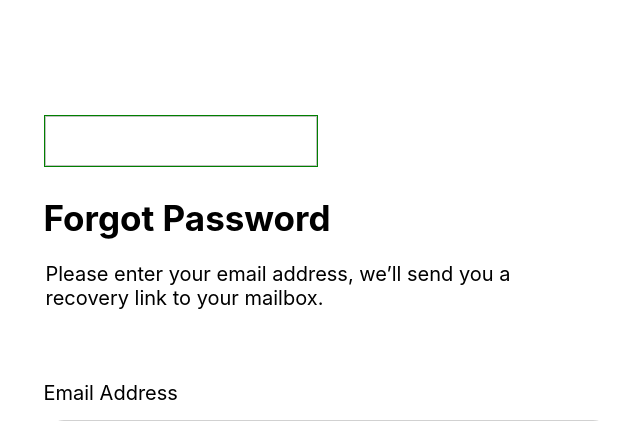
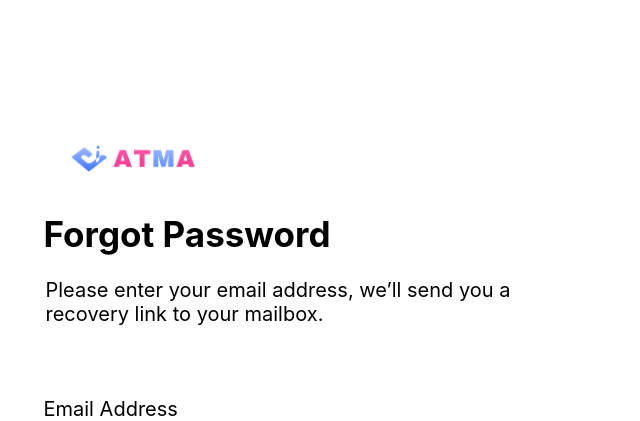
Before and after one commit to Sigmahs/911webdevrepo, a Django app: template emotions/templates/emotions/forgot_password_01.html in a window 1280 px wide. Shown: the top 421 px of the page, without its empty margins (324-964 px from the left). Run offline with Django 3.2, Linux system fonts and the light colour scheme; the template is opened without the code that fills it, so the values that code supplies are empty.

Commit message:
update img src

```diff
--- a/emotions/templates/emotions/forgot_password_01.html
+++ b/emotions/templates/emotions/forgot_password_01.html
@@ -1,3 +1,5 @@
+{% load static %}
+
 <!DOCTYPE html>
 <html lang="en">
 <head>
@@ -74,10 +76,10 @@
 
 		.ATMAimg {
 			display: block;
-			width: 50%;
-			height: 50px;
-			margin-bottom: 30px;
-			border: 1px solid green;
+			width: 32%;
+			height: auto;
+			margin: 0 0 15px 0;
+<!--			border: 1px solid green;-->
 		}
 
 		.recovery-button {
@@ -120,7 +122,7 @@
 
 	<div class="fullpage">
 		<div class="container">
-			<img class="ATMAimg" href="/static/img/ATMA_Small.png">
+			<img class="ATMAimg" src="{% static "img/Logo_transparentBG.png"%}">
 
 			<h1 class="forgot-password">Forgot Password</h1>
 
```
Also changed, not shown: requirements.txt (added).
